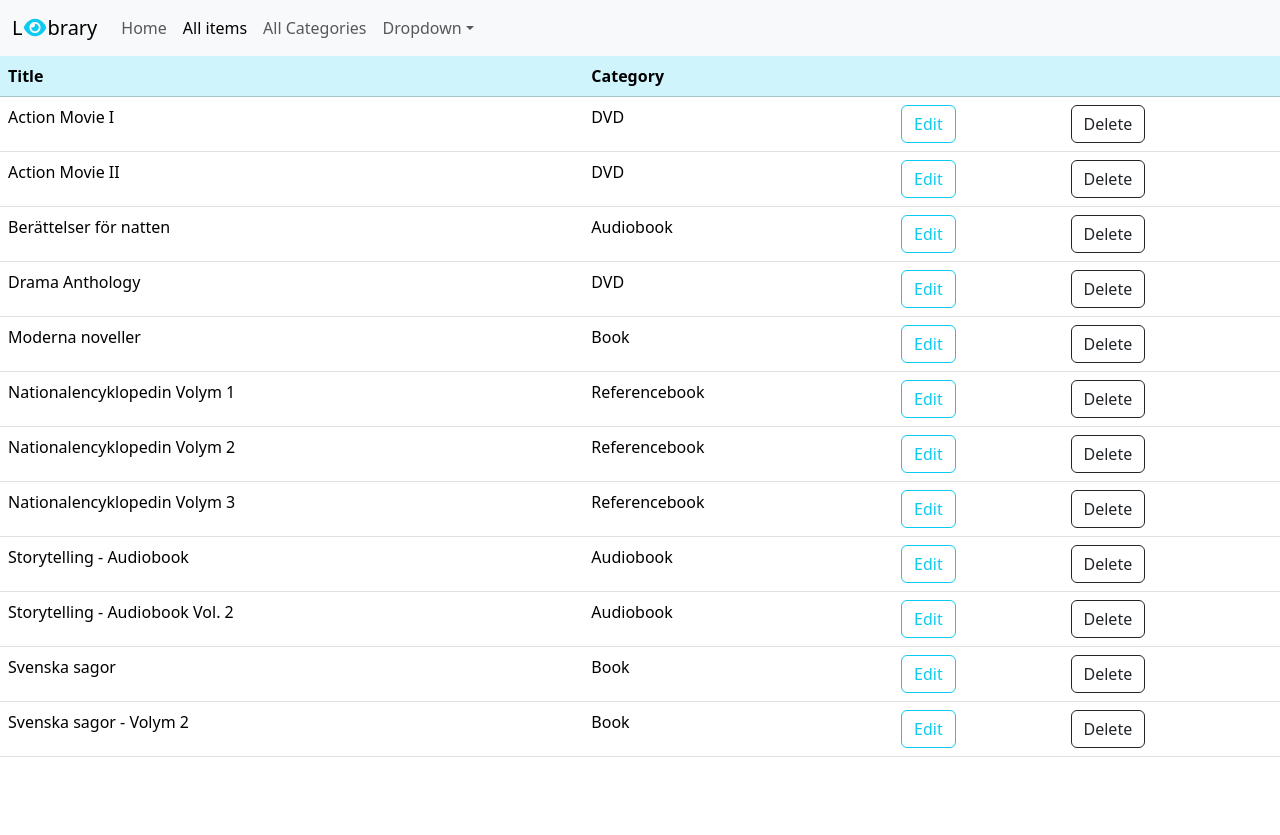
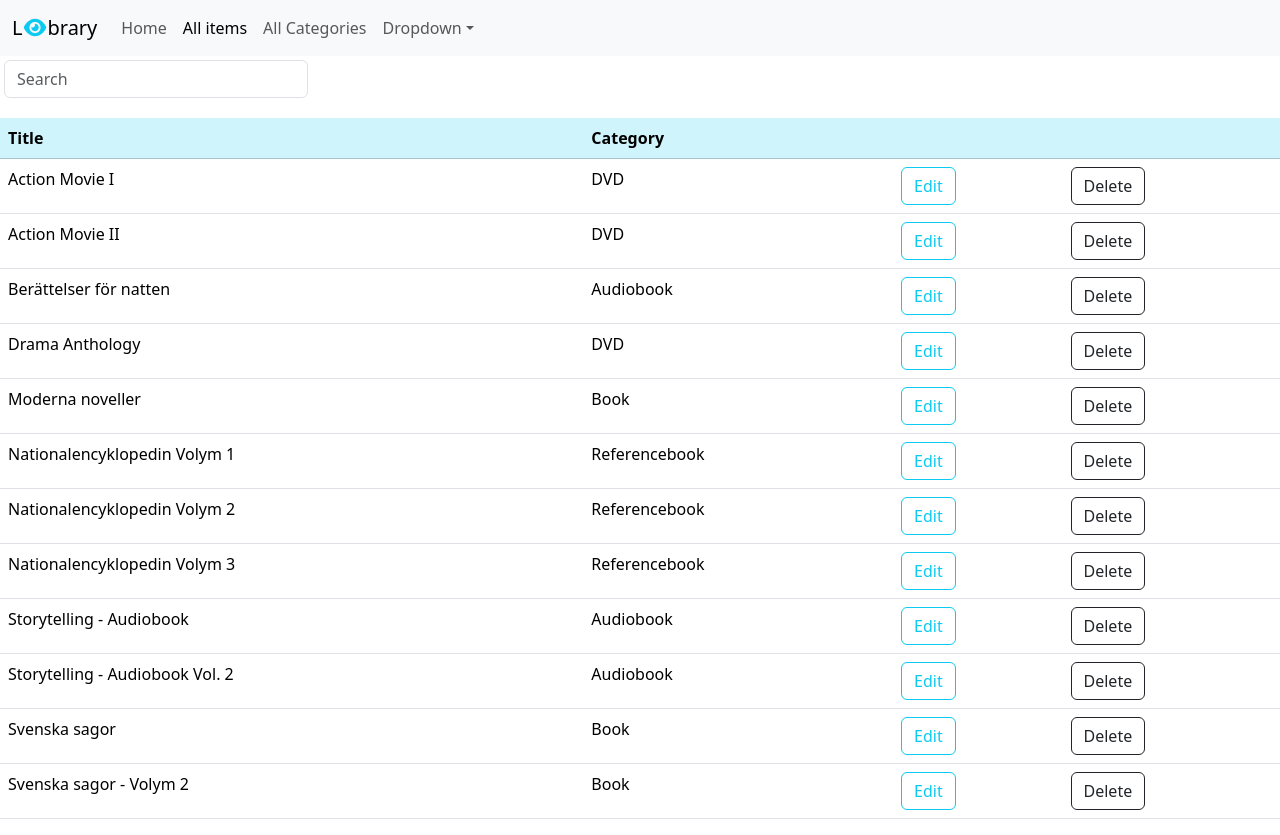
Before and after one commit to Socias93/leyebrary, a React (Vite) app: page /all/items in a window 1280 px wide. Before the commit the page ends 800 px from the top, so only its background shows below. Built offline with nearby package versions, Linux system fonts and the light colour scheme.

Commit message:
created searchbox with functionality in allitemspage

```diff
--- /dev/null
+++ b/src/components/SearchBox.tsx
@@ -0,0 +1,21 @@
+interface Props {
+  value: string;
+  onChange(value: string): void;
+}
+
+function SearchBox({ onChange, value }: Props) {
+  return (
+    <form className="d-flex" role="search">
+      <input
+        value={value}
+        onChange={(e) => onChange(e.target.value)}
+        className="form-control me-2"
+        type="search"
+        placeholder="Search"
+        aria-label="Search"
+      />
+    </form>
+  );
+}
+
+export default SearchBox;
--- a/src/components/index.ts
+++ b/src/components/index.ts
@@ -5,3 +5,4 @@ export { default as Navbar } from "./Navbar";
 export { default as Table } from "./Table";
 export { default as TableHeader } from "./TableHeader";
 export { default as TableBody } from "./TableBody";
+export { default as SearchBox } from "./SearchBox";
--- a/src/pages/items/AllItemsPage.tsx
+++ b/src/pages/items/AllItemsPage.tsx
@@ -2,7 +2,7 @@ import { useState } from "react";
 import { deleteItem, getItems } from "../../services/fakeItemService";
 import { useNavigate } from "react-router-dom";
 import { Columns, SortColumn } from "../utils";
-import { Table } from "../../components";
+import { Table, SearchBox } from "../../components";
 import _ from "lodash";
 
 const SORT_ITEM: SortColumn = { path: "title", order: "asc" };
@@ -10,6 +10,7 @@ const SORT_ITEM: SortColumn = { path: "title", order: "asc" };
 function AllItemsPage() {
   const [items, setItems] = useState(getItems());
   const [sortColumn, setSortColumn] = useState(SORT_ITEM);
+  const [searchQuery, setSearchQuery] = useState("");
   const navigate = useNavigate();
 
   function handleDelete(id: string) {
@@ -18,7 +19,17 @@ function AllItemsPage() {
     deleteItem(id);
   }
 
-  const sortedItems = _.orderBy(items, sortColumn.path, sortColumn.order);
+  const filtredItems = items.filter(
+    (item) =>
+      item.title.toLowerCase().includes(searchQuery.toLowerCase()) ||
+      item.category.name.toLowerCase().includes(searchQuery.toLowerCase())
+  );
+
+  const sortedItems = _.orderBy(
+    filtredItems,
+    sortColumn.path,
+    sortColumn.order
+  );
 
   const columns: Columns[] = [
     {
@@ -55,6 +66,9 @@ function AllItemsPage() {
 
   return (
     <>
+      <div className="mb-3 p-1 w-25">
+        <SearchBox value={searchQuery} onChange={setSearchQuery} />
+      </div>
       <Table
         columns={columns}
         items={sortedItems}
```
